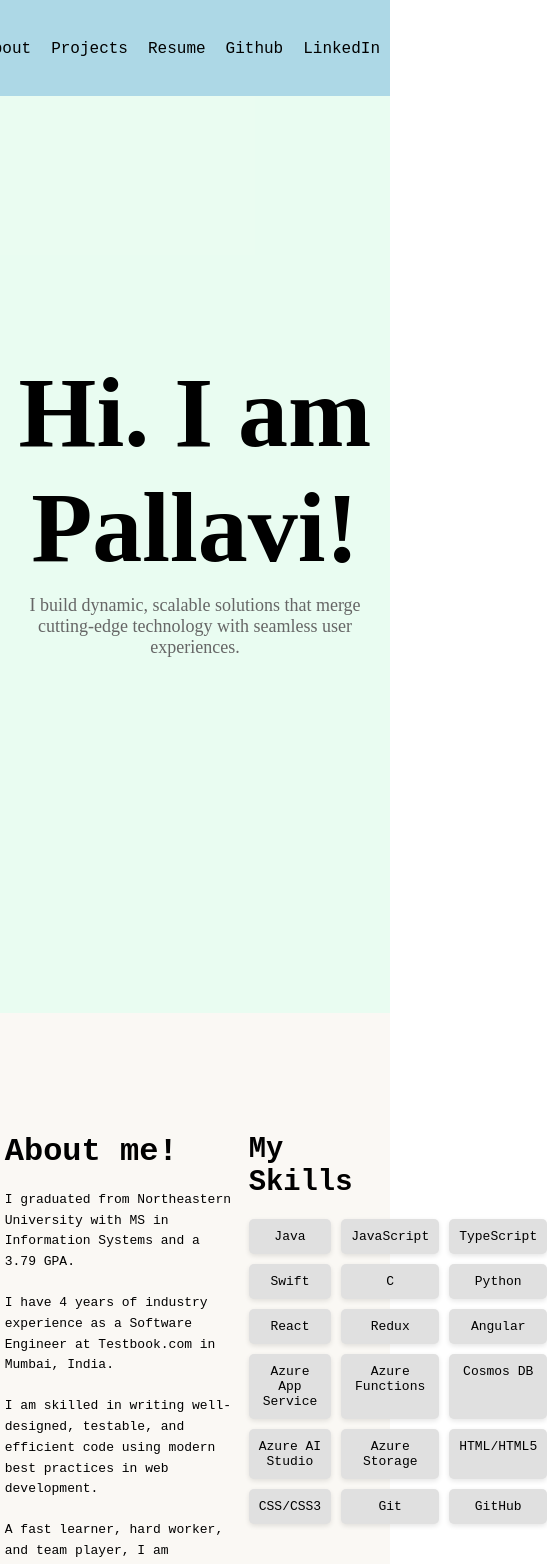
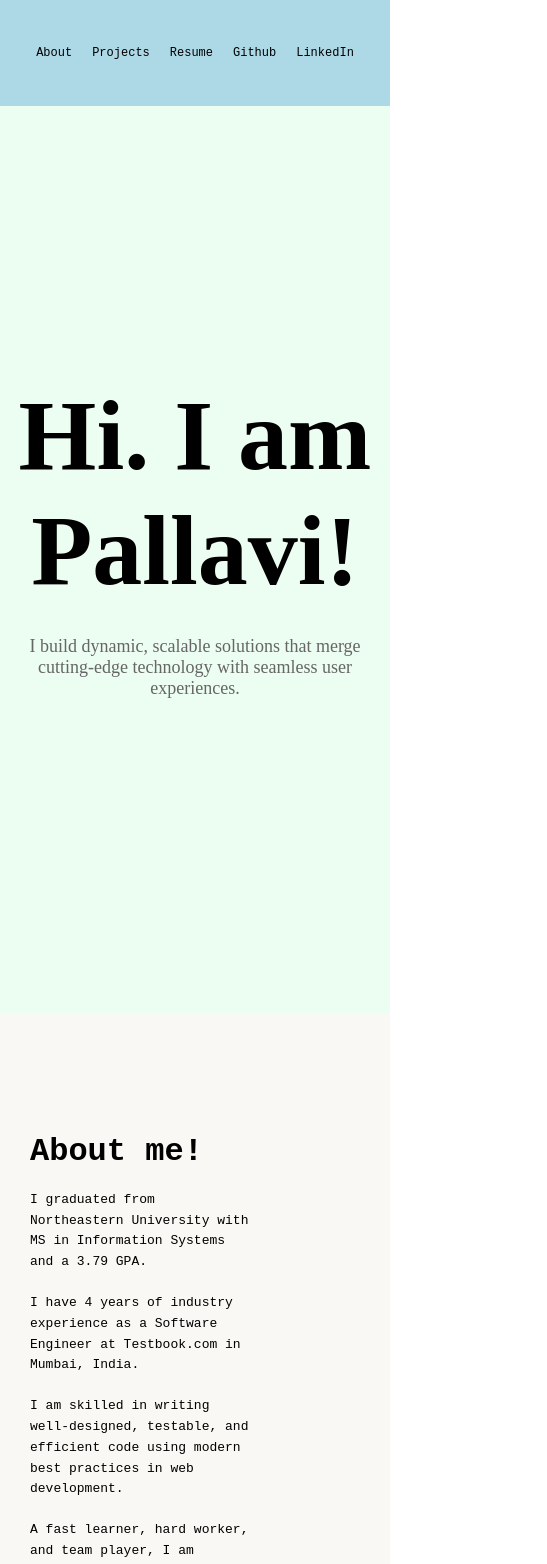
Before and after one commit to deogadepallavi/PallaviDeogadePortfolio, a React (Create React App) app: page / in a window 390 px wide. Shown: the top 1564 px of the page, 547 px wide, since content can reach past the window. Built offline with nearby package versions, Linux system fonts and the light colour scheme; a web font is replaced by a local one.

Commit message:
adding changes

```diff
--- a/public/index.html
+++ b/public/index.html
@@ -4,6 +4,7 @@
     <meta charset="utf-8" />
     <link rel="icon" href="%PUBLIC_URL%/favicon.ico" />
     <meta name="viewport" content="width=device-width, initial-scale=1" />
+
     <meta name="theme-color" content="#000000" />
     <meta
       name="description"
--- a/src/App.css
+++ b/src/App.css
@@ -1,3 +1,5 @@
+
+
 .header {
   padding-top: 20px;
   padding-bottom: 20px;
@@ -22,23 +24,8 @@
   float: right;
  }
 
- .nav__toggle,
- .nav__close {
-  font-size: 1.5rem;
-  color: var(--title-color);
-  cursor: pointer;
- }
 
- .nav__cta {
-  background-color: var(--first-color);
-  color: var(--title-color);
-  border: none;
-  border-radius: 4px;
-  cursor: pointer;
-  transition: background-color 0.3s ease;
-  padding: 0.75rem 1.5rem;
- }
- .nav__list {
+  .nav__list {
   display: flex;
   flex-direction: row;
   row-gap: 2.5rem;
@@ -61,11 +48,102 @@
   color: var(--first-color);
  }
 
- .nav__close {
-  position: absolute;
-  top: 1rem;
-  right: 1.5rem;
- }
+ @media screen and (max-width: 850px) {
+    .nav {
+      display: flex;
+      flex-direction: column; /* Adjust the layout for smaller screens */
+      align-items: center;
+      justify-content: center;
+      position: relative;
+      height: auto; /* Adjust height to wrap content */
+      margin: 0; /* Remove margins for a more compact layout */
+      padding: 1rem; /* Add padding for spacing */
+    }
+
+    .nav__link{
+      font-size: 12px;
+    }
+
+    .container {
+      float: none; /* Remove float for smaller screens */
+      width: 100%; /* Ensure full width for the container */
+      display: flex;
+      justify-content: center;
+      padding-left: 0px;
+    padding-right: 0px;
+    }
+
+    .nav__list {
+      display: flex;
+      flex-direction: row; /* Change to column for a vertical menu */
+      row-gap: 1rem; /* Adjust gap between items */
+      align-items: center; /* Center items for better alignment */
+      font-size: 10px;
+      padding-left: 0px;
+    }
+
+    .grid-container-intro {
+      flex-direction: column;
+      padding-left: 10px;
+      padding-right: 10px;
+      /* align-items: center; Optional: centers items horizontally when stacked */
+    }
+
+    .project-showcase-container {
+      flex-direction: column;
+    }
+
+    .project-showcase-container1 {
+      flex-direction: column;
+    }
+
+    .centered-text h1 {
+      font-size: 70px;
+    }
+
+    .intro {
+    padding-left: 20px;
+    padding-right: 20px;
+    width: 100%;
+    }
+
+    .job-card {
+    margin-left: 0px;
+    margin-right: 0px;
+    left: 10px;
+    right: 10px;
+    }
+
+    .job-card1 {
+    margin-left: 0px;
+    margin-right: 0px;
+    left: 10px;
+    right: 10px;
+    }
+
+    .job-card3 {
+    margin-left: 0px;
+    margin-right: 0px;
+    left: 10px;
+    right: 10px;
+    }
+
+    .skills h2 {
+      /* font-size: 1.8rem; */
+      margin-bottom: 20px;
+      margin-top: 20px;
+  }
+
+  .skills-grid {
+    padding-left: 20px;
+    padding-right: 20px;
+    display: grid;
+    grid-template-columns: repeat(3, 1fr);
+    gap: 10px;
+  }
+
+  }
+
 
  .show-menu {
   right: 0;
@@ -130,19 +208,9 @@
 }
 
 .grid-container-intro{
-  /* display: grid; */
-  /* grid-template-rows: 1fr 1fr 1fr 1fr; Four equal rows */
-  /* height: 100vh; Full viewport height */
-   /* width: 100vw;  */
   display: flex;
   justify-content: center;
   background-color: rgb(250, 248, 244);
-     /* justify-content: space-between;
-  margin-left: 100px;
-  margin-right: 100px;
-  margin-top: 50px; */
-  /* max-width: 1200px; */
-  /* margin: 0 auto; */
     gap: 10px;
     padding-bottom: 50px;
     padding-top: 100px;
@@ -409,7 +477,7 @@
   font-family: fantasy;
   background-color: antiquewhite;
   border-radius: 10px;
-  margin-top: 10px;
+  margin-top: 20px;
   padding: 15px;
 }
 
@@ -432,7 +500,6 @@
   right: 10px;
   top: 10px;
   font-size: 18px;
-  color: #fff;
   cursor: pointer;
 }
 
@@ -445,6 +512,8 @@
     font-family: 'Futura';
     text-align: center;
     font-weight: 400;
+    margin-top: 0px;
+
 }
 
 /* Add this CSS for styling */
--- a/src/App.js
+++ b/src/App.js
@@ -7,7 +7,7 @@ import JobList from './JobList';
 const App = () => {
  return (
    <Router>
-     <main>
+     <main className="home">
      <Navbar />
 
 
--- a/src/Navbar.js
+++ b/src/Navbar.js
@@ -1,4 +1,4 @@
-import React from "react";
+import React from 'react';
 
 const Navbar = () => {
   return (
--- a/src/index.css
+++ b/src/index.css
@@ -1,24 +1,24 @@
-/* body {
+body {
   margin: 0;
-  font-family: -apple-system, BlinkMacSystemFont, 'Segoe UI', 'Roboto', 'Oxygen',
+  /* font-family: -apple-system, BlinkMacSystemFont, 'Segoe UI', 'Roboto', 'Oxygen',
     'Ubuntu', 'Cantarell', 'Fira Sans', 'Droid Sans', 'Helvetica Neue',
     sans-serif;
   -webkit-font-smoothing: antialiased;
-  -moz-osx-font-smoothing: grayscale;
+  -moz-osx-font-smoothing: grayscale; */
 }
 
 code {
   font-family: source-code-pro, Menlo, Monaco, Consolas, 'Courier New',
     monospace;
-} */
+}
 
 /* @import url("https://fonts.googleapis.com/css2?family=Dancing+Script:wght@700&family=Montserrat:wght@400;600;700&display=swap"); */
 
-* {
+/* * {
  box-sizing: border-box;
  padding: 0;
  margin: 0;
-}
+} */
 
 :root {
  --header-height: 3.5rem;
@@ -44,7 +44,8 @@ body {
 }
 
 /* body, html {
-  height: 100%; /* Ensure the body takes the full height of the viewport */
+  height: 100%; */
+  /* width: 100%; Ensure the body takes the full height of the viewport */
 /* }  */
 
 
```
Lines whose indentation alone changed are shown as unchanged.
